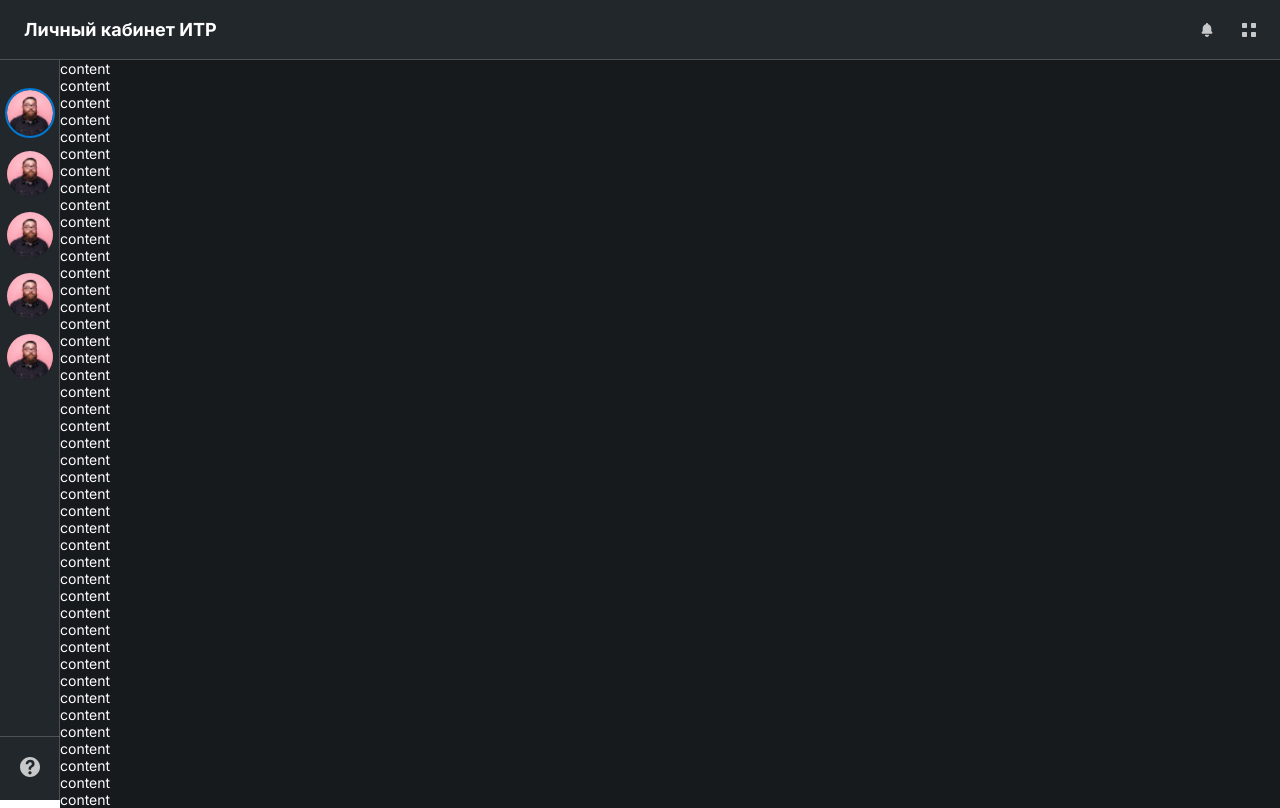
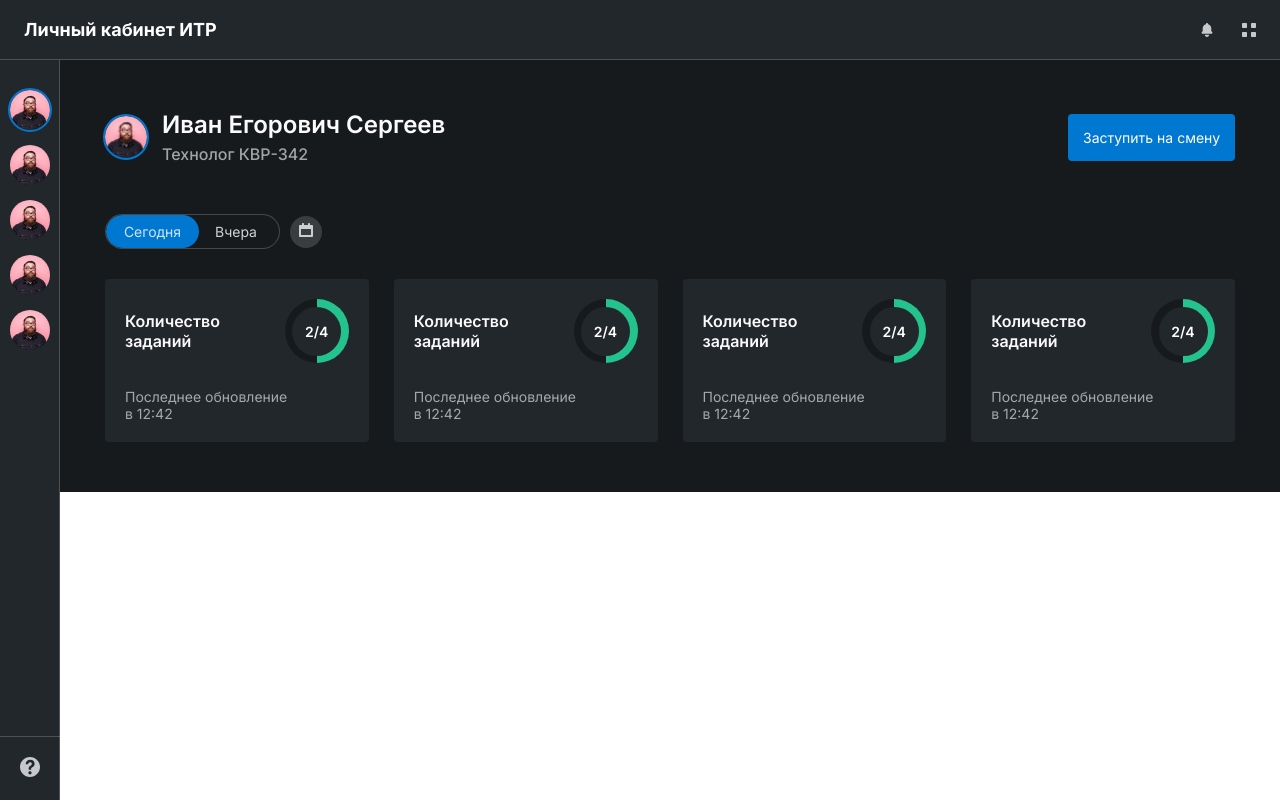
Before and after one commit to Ksarx/ETE-Personal-Cabinet, an Angular app: page / in a window 1280 px wide. Shown: the top 808 px of the page. Built offline with nearby package versions, Linux system fonts and the light colour scheme.

Commit message:
feat: add main info block in content with cards

```diff
--- a/src/app/app.module.ts
+++ b/src/app/app.module.ts
@@ -6,13 +6,17 @@ import { AppComponent } from './app.component';
 import { HeaderComponent } from './components/header/header.component';
 import { SidebarComponent } from './components/sidebar/sidebar.component';
 import { ContentComponent } from './components/content/content.component';
+import { CardComponent } from './components/content/components/card/card.component';
+import { CardsListComponent } from './components/content/components/cards-list/cards-list.component';
 
 @NgModule({
   declarations: [
     AppComponent,
     HeaderComponent,
     SidebarComponent,
-    ContentComponent
+    ContentComponent,
+    CardComponent,
+    CardsListComponent
   ],
   imports: [
     BrowserModule,
--- /dev/null
+++ b/src/app/components/content/components/card/card.component.html
@@ -0,0 +1,15 @@
+<div class="card">
+  <div class="card__main">
+    <p class="card__main__title">
+      Количество <br />
+      заданий
+    </p>
+    <div class="card__main__circle-progress">
+      <span class="progress-value">2/4</span>
+    </div>
+  </div>
+  <p class="card__updated">
+    Последнее обновление<br />
+    в 12:42
+  </p>
+</div>
--- /dev/null
+++ b/src/app/components/content/components/card/card.component.scss
@@ -0,0 +1,52 @@
+@import "../../../../../vars.scss";
+
+.card {
+  padding: 20px;
+  display: flex;
+  flex-direction: column;
+  background-color: $bg-main;
+  row-gap: 25px;
+  border-radius: 4px;
+}
+
+.card__main {
+  display: flex;
+  justify-content: space-between;
+  align-items: center;
+}
+
+.card__main__title {
+  color: $typo-primary;
+  font-size: 16px;
+  font-weight: $typo-primary-weight;
+}
+
+.card__main__circle-progress {
+  position: relative;
+  width: 64px;
+  height: 64px;
+  border-radius: 50%;
+  background: conic-gradient($bg-success 180deg, $bg-secondary 0deg);
+  display: flex;
+  align-items: center;
+  justify-content: center;
+}
+
+.card__main__circle-progress::before {
+  content: "";
+  position: absolute;
+  height: 49px;
+  width: 49px;
+  border-radius: 50%;
+  background-color: $bg-main;
+}
+
+.progress-value {
+  position: relative;
+  font-weight: 600;
+}
+
+.card__updated {
+  font-weight: 400;
+  color: $typo-secondary;
+}
--- /dev/null
+++ b/src/app/components/content/components/cards-list/cards-list.component.html
@@ -0,0 +1 @@
+<p>cards-list works!</p>
--- a/src/app/components/content/content.component.html
+++ b/src/app/components/content/content.component.html
@@ -1,69 +1,49 @@
 <div class="content">
-  <div>content</div>
-  <div>content</div>
-  <div>content</div>
-  <div>content</div>
-  <div>content</div>
-  <div>content</div>
-  <div>content</div>
-  <div>content</div>
-  <div>content</div>
-  <div>content</div>
-  <div>content</div>
-  <div>content</div>
-  <div>content</div>
-  <div>content</div>
-  <div>content</div>
-  <div>content</div>
-  <div>content</div>
-  <div>content</div>
-  <div>content</div>
-  <div>content</div>
-  <div>content</div>
-  <div>content</div>
-  <div>content</div>
-  <div>content</div>
-  <div>content</div>
-  <div>content</div>
-  <div>content</div>
-  <div>content</div>
-  <div>content</div>
-  <div>content</div>
-  <div>content</div>
-  <div>content</div>
-  <div>content</div>
-  <div>content</div>
-  <div>content</div>
-  <div>content</div>
-  <div>content</div>
-  <div>content</div>
-  <div>content</div>
-  <div>content</div>
-  <div>content</div>
-  <div>content</div>
-  <div>content</div>
-  <div>content</div>
-  <div>content</div>
-  <div>content</div>
-  <div>content</div>
-  <div>content</div>
-  <div>content</div>
-  <div>content</div>
-  <div>content</div>
-  <div>content</div>
-  <div>content</div>
-  <div>content</div>
-  <div>content</div>
-  <div>content</div>
-  <div>content</div>
-  <div>content</div>
-  <div>content</div>
-  <div>content</div>
-  <div>content</div>
-  <div>content</div>
-  <div>content</div>
-  <div>content</div>
-  <div>content</div>
-  <div>content</div>
-  <div>content</div>
+  <div class="main-info">
+    <div class="main-info__employee">
+      <div class="main-info__employee__who">
+        <img
+          class="main-info__employee__who__avatar"
+          src="assets/example_avatar.png"
+        />
+        <div class="main-info__employee__who__info">
+          <div class="main-info__employee__who__info__name">
+            Иван Егорович Сергеев
+          </div>
+          <div class="main-info__employee__who__info__job">
+            Технолог КВР-342
+          </div>
+        </div>
+      </div>
+      <button class="main-info__employee__shift-in-button">
+        Заступить на смену
+      </button>
+    </div>
+    <div class="main-info__card-controls">
+      <div class="main-info__card-controls__switch-button">
+        <input
+          class="main-info__card-controls__switch-button__checkbox"
+          type="checkbox"
+        />
+        <label class="main-info__card-controls__switch-button__label">
+          <span class="main-info__card-controls__switch-button__label__span"
+            >Сегодня</span
+          ></label
+        >
+      </div>
+      <button class="main-info__card-controls__calendar-button">
+        <img src="assets/svg/calendar1.svg" alt="" />
+      </button>
+    </div>
+    <div class="main-info__cards">
+      <app-card></app-card>
+      <app-card></app-card>
+      <app-card></app-card>
+      <app-card></app-card>
+    </div>
+  </div>
+  <div class="analytics">
+    <div class="analytics__workspace"></div>
+    <div class="analytics__shift-log"></div>
+  </div>
 </div>
--- a/src/app/components/content/content.component.scss
+++ b/src/app/components/content/content.component.scss
@@ -1,5 +1,160 @@
 @import "../../../vars.scss";
 
 .content {
+  display: flex;
+  flex-direction: column;
+}
+
+.main-info {
+  display: flex;
+  flex-direction: column;
+  padding: {
+    top: 50px;
+    bottom: 50px;
+    left: 45px;
+    right: 45px;
+  }
   background-color: $bg-secondary;
 }
+
+.main-info__employee {
+  display: flex;
+  justify-content: space-between;
+  align-items: center;
+}
+
+.main-info__employee__who {
+  align-items: center;
+  display: flex;
+  column-gap: 15px;
+}
+
+.main-info__employee__who__info {
+  display: flex;
+  flex-direction: column;
+  row-gap: 5px;
+}
+
+.main-info__employee__who__avatar {
+  width: 42px;
+  height: 42px;
+  outline: 2px solid $bg-link;
+  border-radius: 50%;
+}
+
+.main-info__employee__who__info__name {
+  color: $typo-primary;
+  font-size: $typo-primary-size;
+  font-weight: $typo-primary-weight;
+}
+
+.main-info__employee__who__info__job {
+  color: $typo-secondary;
+  font-size: $typo-secondary-size;
+  font-weight: $typo-secondary-weight;
+}
+
+.main-info__employee__shift-in-button {
+  border: none;
+  border-radius: 4px;
+  padding: 15px;
+  background-color: $control-primary-bg;
+  color: $control-primary-typo;
+  font-family: "Inter", sans-serif;
+  font-size: 14px;
+}
+
+.main-info__card-controls {
+  margin-top: 50px;
+  display: flex;
+  align-items: center;
+  column-gap: 10px;
+}
+
+.main-info__card-controls__switch-button {
+  background: $bg-secondary;
+  border: 1px solid $bg-border;
+  border-radius: 100px;
+  overflow: hidden;
+  width: 175px;
+  text-align: center;
+  font-size: 14px;
+  color: $control-default-typo;
+  font-weight: 400;
+  position: relative;
+  padding-right: 80px;
+  position: relative;
+
+  &:before {
+    content: "Вчера";
+    position: absolute;
+    top: 0;
+    bottom: 0;
+    right: 0;
+    width: 86px;
+    display: flex;
+    align-items: center;
+    justify-content: center;
+    z-index: 3;
+    pointer-events: none;
+  }
+
+  &__checkbox {
+    cursor: pointer;
+    position: absolute;
+    top: 0;
+    left: 0;
+    bottom: 0;
+    width: 100%;
+    height: 100%;
+    opacity: 0;
+    z-index: 2;
+
+    &:checked + .main-info__card-controls__switch-button__label:before {
+      transform: translateX(80px);
+      transition: transform 300ms linear;
+    }
+
+    & + .main-info__card-controls__switch-button__label {
+      position: relative;
+      padding: 8px 0;
+      display: block;
+      user-select: none;
+      pointer-events: none;
+
+      &:before {
+        content: "";
+        background: $control-primary-bg;
+        height: 100%;
+        width: 100%;
+        position: absolute;
+        left: 0;
+        top: 0;
+        border-radius: 100px;
+        transform: translateX(0);
+        transition: transform 300ms;
+      }
+      .main-info__card-controls__switch-button__label__span {
+        position: relative;
+      }
+    }
+  }
+}
+.main-info__card-controls__calendar-button {
+  width: 32px;
+  height: 32px;
+  border: none;
+  border-radius: 100%;
+  background-color: $control-ghost-bg;
+}
+
+.main-info__cards {
+  margin-top: 30px;
+  display: grid;
+  grid-template-columns: 1fr 1fr 1fr 1fr;
+  column-gap: 25px;
+}
+
+.analytics {
+  background-color: $bg-main;
+}
--- a/src/app/components/sidebar/sidebar.component.scss
+++ b/src/app/components/sidebar/sidebar.component.scss
@@ -19,8 +19,8 @@
 }
 
 .sidebar__users__user__img {
-  width: 46px;
-  height: 46px;
+  width: 40px;
+  height: 40px;
   border-radius: 50%;
 }
 
--- a/src/vars.scss
+++ b/src/vars.scss
@@ -24,3 +24,5 @@ $control-ghost-bg: #fafafa29;
 $control-ghost-typo: #ffffffbf;
 
 $control-clear-typo: #ffffffbf;
+
+$control-default-typo: #ffffffcc;
```
Also changed, not shown: src/app/components/content/components/card/card.component.ts (added, +10 -0 lines), src/app/components/content/components/cards-list/cards-list.component.ts (added, +10 -0 lines), src/app/components/content/components/cards-list/cards-list.component.scss (added).
